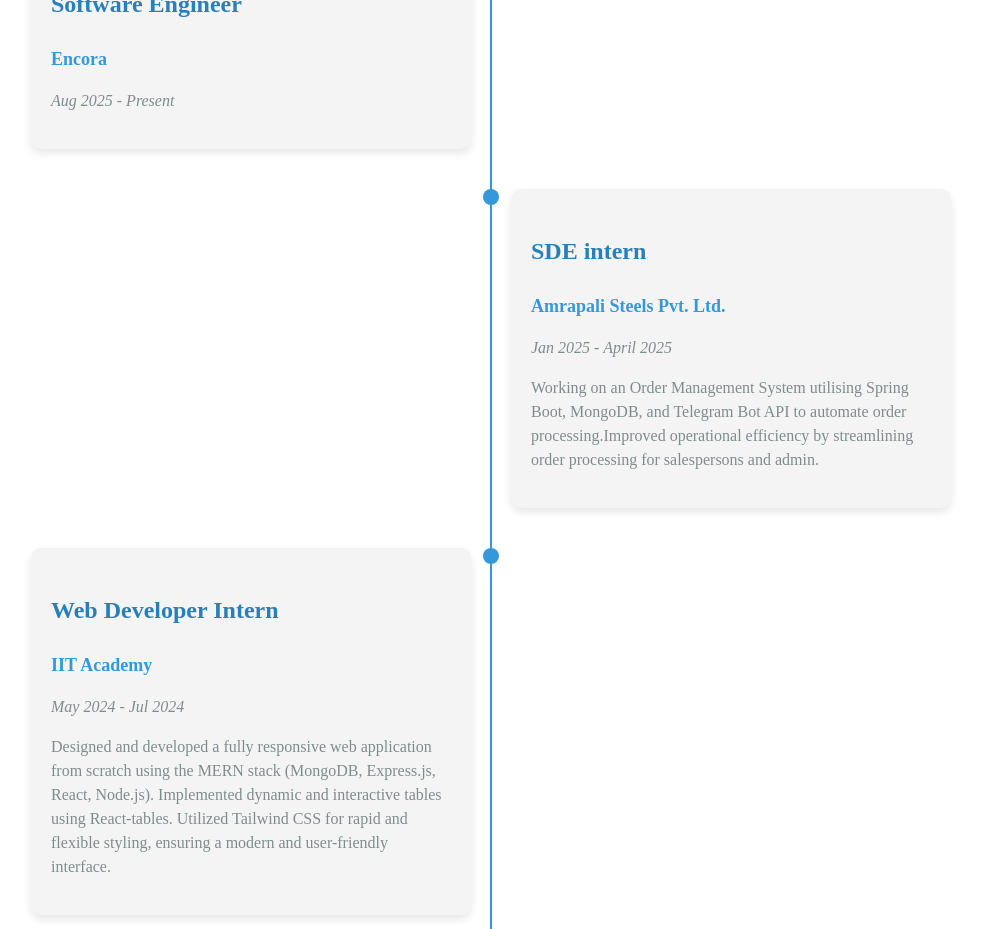
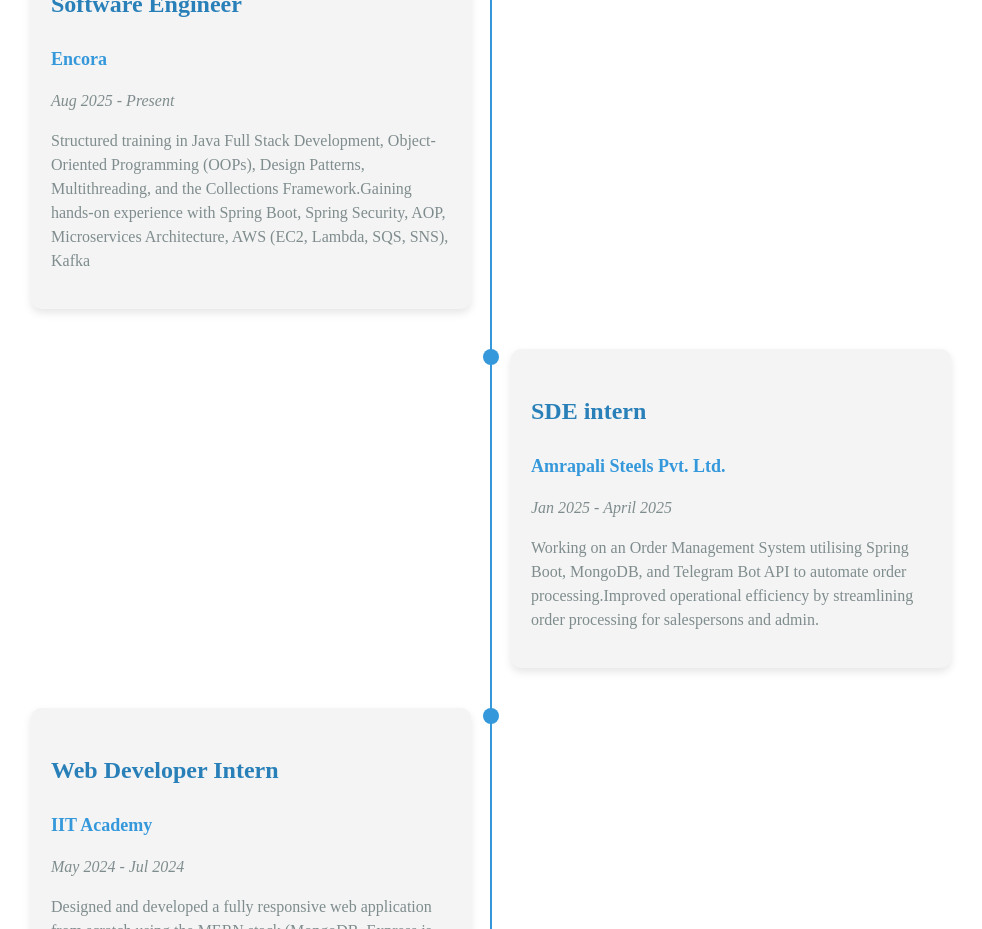
Before and after one commit to HKSuryan/Port-next, a Next.js app: page / in a window 1280 px wide. Shown: the part 4140-5069 px from the top of the page, without its empty margins (149-1131 px from the left). Built offline with nearby package versions, Linux system fonts and the light colour scheme.

Commit message:
Updated Description

```diff
--- a/src/app/components/Experience.js
+++ b/src/app/components/Experience.js
@@ -5,7 +5,8 @@ const experiencesData = [
     title: "Software Engineer",
     company: "Encora",
     duration: "Aug 2025 - Present",
-    description: "",
+    description:
+      "Structured training in Java Full Stack Development, Object-Oriented Programming (OOPs), Design Patterns, Multithreading, and the Collections Framework.Gaining hands-on experience with Spring Boot, Spring Security, AOP, Microservices Architecture, AWS (EC2, Lambda, SQS, SNS), Kafka",
   },
   {
     title: "SDE intern",
```
